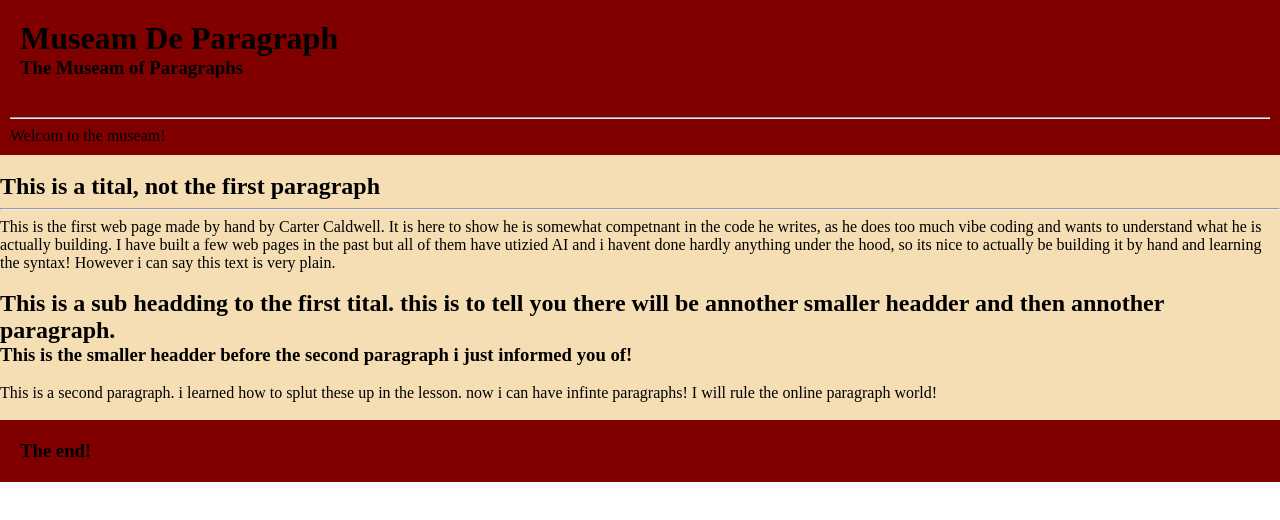
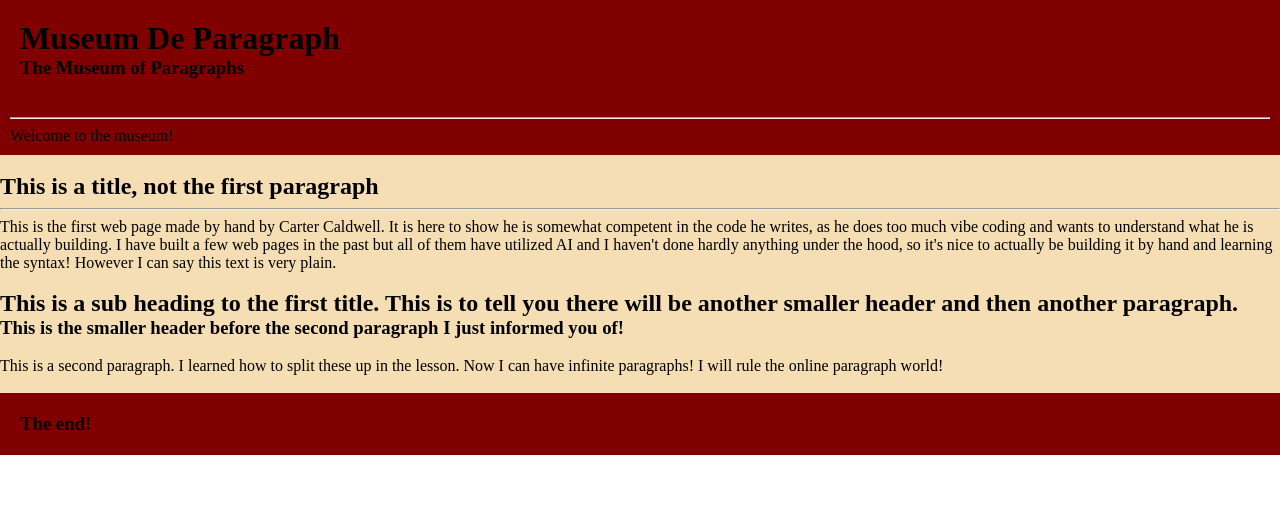
Before and after one commit to Sunst0n3/se1400, a plain HTML site: page FirstPage.html in a window 1280 px wide. Drawn offline with Linux system fonts and the light colour scheme.

Commit message:
Fix spelling and capitalization typos
Co-Authored-By: Claude Opus 5.5 <noreply@anthropic.com>

```diff
--- a/FirstPage.html
+++ b/FirstPage.html
@@ -18,37 +18,37 @@
         </style>
     </head>
     <Header>
-       <h1>Museam De Paragraph</h1>
-       <h3>The Museam of Paragraphs</h3>
+       <h1>Museum De Paragraph</h1>
+       <h3>The Museum of Paragraphs</h3>
     </Header>
 
     <aside>
         <hr>
         <p>
-            Welcom to the museam!
+            Welcome to the museum!
         </p>
     </aside>
     <main>
 
         <section>
             <br>
-            <h1>This is a tital, not the first paragraph</h1>
+            <h1>This is a title, not the first paragraph</h1>
             <hr>
             <p>
                  This is the first web page made by hand by Carter Caldwell. It is here to show
-                he is somewhat competnant in the code he writes, as he does too much vibe coding
+                he is somewhat competent in the code he writes, as he does too much vibe coding
                 and wants to understand what he is actually building. I have built a few web pages
-                in the past but all of them have utizied AI and i havent done hardly anything under
-                the hood, so its nice to actually be building it by hand and learning the syntax!
-                However i can say this text is very plain.
+                in the past but all of them have utilized AI and I haven't done hardly anything under
+                the hood, so it's nice to actually be building it by hand and learning the syntax!
+                However I can say this text is very plain.
             </p>
             <br>
-            <h2>This is a sub headding to the first tital. this is to tell you there will be annother smaller headder and then annother paragraph.</h2>
-            <h3>This is the smaller headder before the second paragraph i just informed you of!</h3>
+            <h2>This is a sub heading to the first title. This is to tell you there will be another smaller header and then another paragraph.</h2>
+            <h3>This is the smaller header before the second paragraph I just informed you of!</h3>
             <br>
             <p>
-                 This is a second paragraph. i learned how to splut these up in the lesson. now i can
-                have infinte paragraphs! I will rule the online paragraph world!
+                 This is a second paragraph. I learned how to split these up in the lesson. Now I can
+                have infinite paragraphs! I will rule the online paragraph world!
 
             </p>
             <br>
```
Also changed, not shown: index.html (+1 -1 lines), milestone2/audience.html (+2 -2 lines), milestone2/competition.html (+2 -2 lines), milestone2/index.html (+6 -6 lines).
